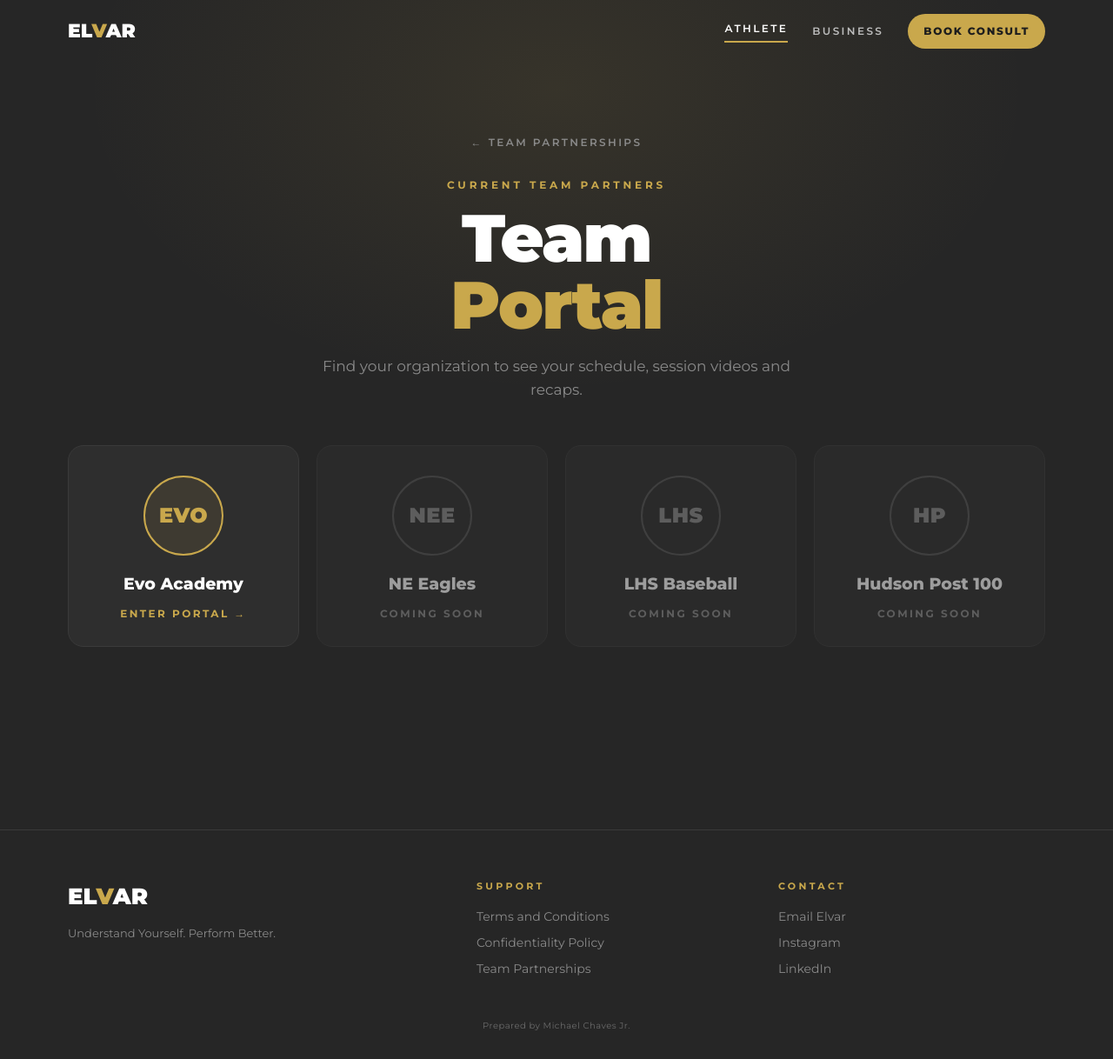
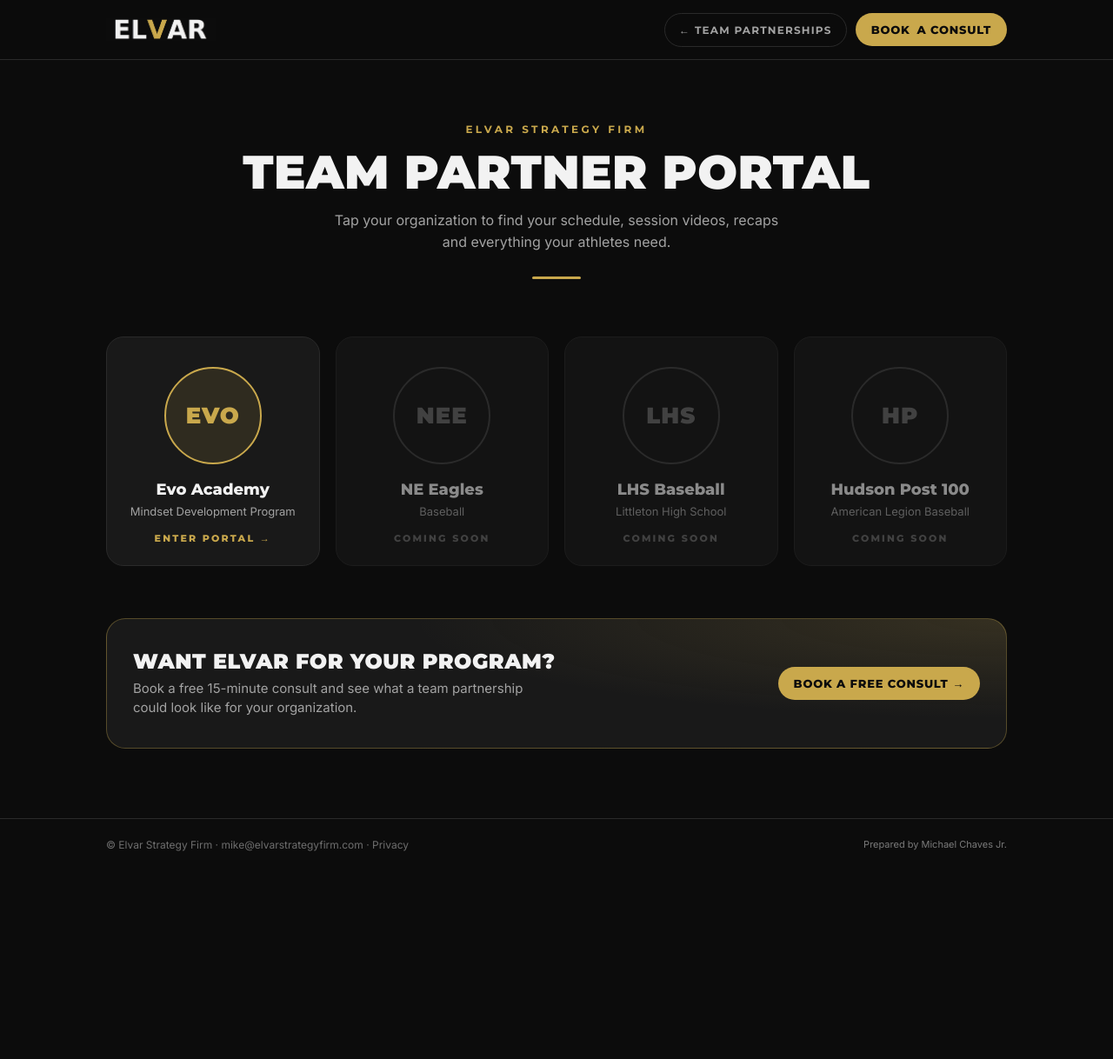
Before and after one commit to elvarstrategyfirm/elvar-website, a plain HTML site: page team-portal/index.html in a window 1280 px wide. Shown: the whole page at 87% size. After the commit the page ends 1007 px from the top, so only its background shows below. Drawn offline with Linux system fonts and the light colour scheme.

Commit message:
Build Team Partner Portal landing page in portal style
Co-Authored-By: Claude Opus 5.5 <noreply@anthropic.com>
Claude-Session: https://claude.ai/code/session_01X4MVzoFQLrptBPRFfG74E4

```diff
--- a/team-portal/index.html
+++ b/team-portal/index.html
@@ -1,159 +1,60 @@
 <!DOCTYPE html>
 <html lang="en">
 <head>
-<meta charset="UTF-8">
-<meta name="viewport" content="width=device-width, initial-scale=1.0">
-<title>Team Portal — Elvar Strategy Firm</title>
-<meta name="description" content="Elvar team partner portal: find your organization.">
+<meta charset="utf-8">
+<meta name="viewport" content="width=device-width, initial-scale=1">
+<title>Team Partner Portal | Elvar Strategy Firm</title>
 <link rel="preconnect" href="https://fonts.googleapis.com">
 <link rel="preconnect" href="https://fonts.gstatic.com" crossorigin>
-<link href="https://fonts.googleapis.com/css2?family=Montserrat:wght@400;500;600;700;800;900&display=swap" rel="stylesheet">
+<link href="https://fonts.googleapis.com/css2?family=Montserrat:wght@600;700;800;900&family=Inter:wght@400;500;600&display=swap" rel="stylesheet">
 <style>
-  :root{--bg:#262626;--bg2:#1d1d1d;--card:#2e2e2e;--line:#3a3a3a;--gold:#C9A84C;--white:#fff;--text:#d9d9d9;--muted:#8a8a8a}
+  :root{--black:#0C0C0C;--ink:#141414;--card:#191919;--card2:#1F1F1F;--line:#2A2A2A;--gold:#C9A84C;--gold-soft:rgba(201,168,76,.12);--gold-line:rgba(201,168,76,.35);--white:#F2F2F2;--muted:#A3A3A3;--dim:#6E6E6E;--head:'Montserrat',system-ui,sans-serif;--body:'Inter',system-ui,sans-serif}
   *{box-sizing:border-box;margin:0;padding:0}
-  body{background:var(--bg);color:var(--text);font-family:'Montserrat',sans-serif;line-height:1.6}
+  html,body{background:var(--black);color:var(--white);font-family:var(--body);-webkit-font-smoothing:antialiased}
+  body{min-height:100vh;display:flex;flex-direction:column}
   a{color:inherit;text-decoration:none}
-  img{display:block;max-width:100%}
-  .gold{color:var(--gold)}
-  .wrap{max-width:1180px;margin:0 auto;padding:0 28px}
-  .eyebrow{font-size:12px;font-weight:700;letter-spacing:.32em;text-transform:uppercase;color:var(--gold)}
-  h2{font-size:clamp(28px,3.4vw,42px);font-weight:800;color:var(--white);line-height:1.15;letter-spacing:-.01em;margin-top:14px}
-
-  /* NAV */
-  nav{position:fixed;inset:0 0 auto 0;z-index:50;border-bottom:1px solid transparent;transition:background .3s,border-color .3s}
-  nav.scrolled{background:rgba(29,29,29,.92);backdrop-filter:blur(10px);border-color:var(--line)}
-  nav .wrap{display:flex;align-items:center;justify-content:space-between;height:72px}
-  .mini{font-weight:900;font-size:22px;color:var(--white)}
-  .links{display:flex;gap:28px;font-size:12px;font-weight:600;letter-spacing:.2em;text-transform:uppercase}
-  .links a{color:#bdbdbd;transition:color .2s} .links a:hover{color:var(--white)}
-  .links a.active{color:var(--white);border-bottom:2px solid var(--gold);padding-bottom:4px}
-
-  /* HERO */
-  .hero{padding:140px 0 90px;position:relative;overflow:hidden}
-  .hero::before{content:"";position:absolute;inset:0;background:radial-gradient(ellipse at 20% 30%,rgba(201,168,76,.08),transparent 55%)}
-  .hero-grid{position:relative;display:grid;grid-template-columns:1.1fr .9fr;gap:70px;align-items:center}
-  .back{display:inline-flex;gap:8px;align-items:center;font-size:12px;font-weight:600;letter-spacing:.2em;text-transform:uppercase;color:var(--muted);margin-bottom:30px;transition:color .2s}
-  .back:hover{color:var(--gold)}
-  h1{font-size:clamp(44px,6vw,82px);font-weight:900;color:var(--white);line-height:1;letter-spacing:-.02em;margin-top:16px}
-  h1 .line2{display:block;color:var(--gold)}
-  .lead{margin-top:26px;font-size:18px;color:var(--text);max-width:520px}
-  .hero-photo{border-radius:18px;overflow:hidden;aspect-ratio:4/5;border:1px solid var(--line);position:relative;animation:rise .9s .2s ease both}
-  .hero-photo img{width:100%;height:100%;object-fit:cover;object-position:center 30%}
-  .hero-photo::after{content:"";position:absolute;inset:0;background:linear-gradient(to top,rgba(20,20,20,.55),transparent 45%)}
-  .hero-copy{animation:rise .9s ease both}
-
-
-  .links{align-items:center}
-  .nav-portal{color:#bdbdbd}
-  .nav-book{color:#1d1d1d!important;background:var(--gold);padding:10px 18px;border-radius:999px;font-weight:800;letter-spacing:.14em;transition:background .2s,transform .2s}
-  .nav-book:hover{background:#d8b964;transform:translateY(-1px)}
-  .hero-ctas{display:flex;flex-wrap:wrap;gap:16px;align-items:center;margin-top:32px}
-  .hero-ctas .btn-hero{margin-top:0}
-  .partner-pill{display:inline-flex;align-items:center;gap:16px;padding:14px 28px 14px 14px;border:1px solid var(--line);border-radius:999px;background:rgba(29,29,29,.7);transition:border-color .3s,background .3s}
-  .partner-pill:hover{border-color:var(--gold);background:rgba(29,29,29,1)}
-  .pl-icon{flex:0 0 52px;width:52px;height:52px;border-radius:50%;border:1px solid var(--gold);display:flex;align-items:center;justify-content:center;color:var(--gold)}
-  .partner-pill span:last-child{font-size:18px;font-weight:800;color:var(--white);line-height:1.3}
-  .partner-pill small{display:block;margin-bottom:3px;font-size:12px;font-weight:700;letter-spacing:.2em;text-transform:uppercase;color:var(--gold)}
-  .facts{margin-top:36px}
-
-  /* FACTS */
-  .facts{display:grid;grid-template-columns:repeat(3,1fr);gap:20px;margin-top:44px}
-  .fact{background:var(--card);border:1px solid var(--line);border-radius:14px;padding:22px 22px 20px;transition:border-color .3s,transform .3s}
-  .fact:hover{border-color:var(--gold);transform:translateY(-3px)}
-  .fact .big{font-size:30px;font-weight:900;color:var(--white);line-height:1}
-  .fact .big small{font-size:14px;font-weight:700;color:var(--gold);margin-left:4px;letter-spacing:.05em}
-  .fact .lbl{margin-top:10px;font-size:13px;color:var(--muted);line-height:1.45}
-
-  /* HOW IT WORKS */
-  section{padding:100px 0}
-  .how{background:var(--bg2)}
-  .center{text-align:center;max-width:680px;margin:0 auto}
-  .center p{margin-top:16px;color:var(--muted)}
-  .steps{display:grid;grid-template-columns:repeat(3,1fr);gap:22px;margin-top:56px}
-  .step{background:var(--card);border:1px solid var(--line);border-radius:14px;padding:32px 28px;position:relative}
-  .step .n{font-size:13px;font-weight:800;color:var(--gold);letter-spacing:.2em}
-  .step h3{margin-top:12px;font-size:21px;font-weight:800;color:var(--white)}
-  .step p{margin-top:10px;font-size:15px;color:var(--muted)}
-
-  /* CONSULT */
-  .consult{position:relative;overflow:hidden;text-align:center;padding:120px 0}
-  .consult::before{content:"";position:absolute;inset:0;background:radial-gradient(ellipse at 50% 50%,rgba(201,168,76,.12),transparent 60%)}
-  .consult .wrap{position:relative}
-  .consult p{margin:18px auto 0;max-width:560px;color:var(--text)}
-  .btn{display:inline-flex;align-items:center;gap:12px;margin-top:36px;padding:18px 34px;border-radius:999px;font-size:13px;font-weight:800;letter-spacing:.18em;text-transform:uppercase;background:var(--gold);color:#1d1d1d;transition:transform .2s,background .2s,box-shadow .2s}
-  .btn:hover{transform:translateY(-2px);background:#d8b964;box-shadow:0 14px 30px rgba(201,168,76,.25)}
-  .free{display:block;margin-top:14px;font-size:12px;color:var(--muted);letter-spacing:.08em}
-
-  /* PORTAL */
-  .portal{padding:0 0 110px}
-  .portal-card{display:grid;grid-template-columns:auto 1fr auto;gap:28px;align-items:center;background:var(--bg2);border:1px solid var(--line);border-radius:18px;padding:34px 36px;transition:border-color .3s,transform .3s,box-shadow .3s}
-  .portal-card:hover{border-color:var(--gold);transform:translateY(-4px);box-shadow:0 20px 44px rgba(0,0,0,.4)}
-  .lock{width:62px;height:62px;border-radius:50%;border:1px solid var(--gold);display:flex;align-items:center;justify-content:center;color:var(--gold)}
-  .portal-card h3{font-size:22px;font-weight:800;color:var(--white)}
-  .portal-card p{margin-top:6px;color:var(--muted);font-size:15px}
-  .portal-card .go{display:inline-flex;align-items:center;gap:10px;padding:14px 24px;border-radius:999px;border:1px solid var(--gold);color:var(--gold);font-size:12px;font-weight:800;letter-spacing:.18em;text-transform:uppercase;transition:background .3s,color .3s;white-space:nowrap}
-  .portal-card:hover .go{background:var(--gold);color:#1d1d1d}
-
-  /* FOOTER */
-  footer{border-top:1px solid var(--line);padding:56px 0 30px}
-  .foot{display:grid;grid-template-columns:1.4fr 1fr 1fr;gap:40px}
-  .foot .mini{font-size:26px}
-  .foot .tagline{margin-top:10px;font-size:13px;color:var(--muted)}
-  .foot h4{font-size:11px;font-weight:700;letter-spacing:.3em;color:var(--gold);text-transform:uppercase;margin-bottom:14px}
-  .foot ul{list-style:none;display:grid;gap:8px;font-size:14px}
-  .foot ul a{color:var(--muted)} .foot ul a:hover{color:var(--white)}
-  .credit{text-align:center;margin-top:46px;font-size:10px;color:#6b6b6b;letter-spacing:.05em}
-
-  .reveal{opacity:0;transform:translateY(24px);transition:opacity .8s ease,transform .8s ease}
-  .reveal.in{opacity:1;transform:none}
-  @keyframes rise{from{opacity:0;transform:translateY(16px)}to{opacity:1;transform:none}}
-
-  @media (max-width:860px){
-    .links{gap:12px;font-size:10px}
-    .links a[href="/elvar-business"],.links a.active,.nav-portal{display:none}
-    .nav-book{padding:9px 14px}
-    .hero-ctas .btn-hero{width:100%;justify-content:center;padding:18px 16px;letter-spacing:.1em;font-size:12px}
-    .partner-pill{width:100%}
-    .hero{padding:110px 0 70px}
-    .hero-grid,.steps,.foot{grid-template-columns:1fr}
-    .hero-grid{gap:40px}
-    .hero-photo{aspect-ratio:5/4}
-    .facts{grid-template-columns:1fr;gap:12px}
-    section{padding:80px 0}
-    .portal-card{grid-template-columns:1fr;text-align:center;justify-items:center}
-  }
-
-  .hero-photo.wide{aspect-ratio:4/5}
-  /* INCLUDES */
-  .inc{display:grid;grid-template-columns:repeat(4,1fr);gap:20px;margin-top:56px}
-  .card{background:var(--card);border:1px solid var(--line);border-radius:14px;padding:30px 26px;transition:border-color .3s,transform .3s}
-  .card:hover{border-color:var(--gold);transform:translateY(-4px)}
-  .ico{width:48px;height:48px;border-radius:12px;background:rgba(201,168,76,.1);border:1px solid rgba(201,168,76,.35);display:flex;align-items:center;justify-content:center;color:var(--gold)}
-  .card h3{margin-top:18px;font-size:19px;font-weight:800;color:var(--white)}
-  .card p{margin-top:8px;font-size:14px;color:var(--muted)}
-  .who{display:grid;grid-template-columns:1fr 1fr;gap:70px;align-items:center}
-  .who .photo{border-radius:16px;overflow:hidden;aspect-ratio:3/2;border:1px solid var(--line)}
-  .who .photo img{width:100%;height:100%;object-fit:cover}
-  .tags{display:flex;flex-wrap:wrap;gap:10px;margin-top:26px}
-  .tag{padding:9px 16px;border:1px solid var(--line);border-radius:999px;font-size:13px;font-weight:600;color:var(--white);background:var(--bg2)}
-  .who p{margin-top:16px;color:var(--text)}
-  @media (max-width:860px){.inc{grid-template-columns:1fr 1fr}.who{grid-template-columns:1fr;gap:36px}}
-  @media (max-width:520px){.inc{grid-template-columns:1fr}}
-
-  .tp-hero{padding:150px 0 50px;text-align:center;position:relative}
-  .tp-hero::before{content:"";position:absolute;inset:0;background:radial-gradient(ellipse at 50% 20%,rgba(201,168,76,.10),transparent 60%)}
-  .tp-hero .wrap{position:relative}
-  .tp-hero h1{margin-top:14px}
-  .tp-hero p{margin:18px auto 0;max-width:560px;color:var(--muted);font-size:17px}
-  .orgs{display:grid;grid-template-columns:repeat(auto-fill,minmax(230px,1fr));gap:20px;padding-bottom:110px}
-  .org{display:flex;flex-direction:column;align-items:center;text-align:center;background:var(--card);border:1px solid var(--line);border-radius:18px;padding:34px 22px 28px;transition:border-color .3s,transform .3s,box-shadow .3s}
-  a.org:hover{border-color:var(--gold);transform:translateY(-5px);box-shadow:0 20px 44px rgba(0,0,0,.4)}
-  .org .mono{width:92px;height:92px;border-radius:50%;border:2px solid var(--gold);background:rgba(201,168,76,.1);display:flex;align-items:center;justify-content:center;font-weight:900;font-size:24px;color:var(--gold);letter-spacing:.02em}
-  .org h3{margin-top:18px;font-size:19px;font-weight:800;color:var(--white)}
-  .org .st{margin-top:8px;font-size:12px;font-weight:700;letter-spacing:.2em;text-transform:uppercase;color:var(--gold)}
-  .org.soon{opacity:.55}
-  .org.soon .mono{border-color:#555;color:#8a8a8a;background:transparent}
-  .org.soon .st{color:var(--muted)}
+  .wrap{width:100%;max-width:1080px;margin:0 auto;padding:0 22px}
+  main{flex:1}
+  .bar{border-bottom:1px solid var(--line);position:sticky;top:0;background:rgba(12,12,12,.92);backdrop-filter:blur(8px);z-index:20}
+  .bar .wrap{display:flex;align-items:center;justify-content:space-between;height:68px;gap:12px}
+  .bar img{height:26px;display:block}
+  .bar-actions{display:flex;gap:10px;align-items:center}
+  .btn-gold{background:var(--gold);color:#0C0C0C;font-family:var(--head);font-weight:800;font-size:13px;letter-spacing:.06em;text-transform:uppercase;padding:11px 18px;border-radius:999px;display:inline-flex;align-items:center;gap:8px;transition:transform .15s,filter .15s;white-space:nowrap}
+  .btn-gold:hover{filter:brightness(1.08);transform:translateY(-1px)}
+  .btn-ghost{border:1px solid var(--line);color:var(--muted);font-family:var(--head);font-size:12px;font-weight:700;letter-spacing:.1em;text-transform:uppercase;padding:11px 16px;border-radius:999px;white-space:nowrap}
+  .btn-ghost:hover{color:var(--white);border-color:var(--dim)}
+  .hero{padding:72px 0 36px;text-align:center}
+  .eyebrow{font-family:var(--head);font-weight:700;font-size:12px;letter-spacing:.28em;text-transform:uppercase;color:var(--gold)}
+  .hero h1{font-family:var(--head);font-weight:900;font-size:clamp(32px,5.4vw,54px);letter-spacing:.01em;margin:14px 0;line-height:1.05;text-transform:uppercase}
+  .hero p{color:var(--muted);font-size:16px;max-width:540px;margin:0 auto;line-height:1.6}
+  .rule{width:56px;height:3px;background:var(--gold);margin:26px auto 0;border-radius:2px}
+  .tiles{display:grid;grid-template-columns:repeat(auto-fill,minmax(220px,1fr));gap:18px;padding:30px 0 50px}
+  .tile{background:var(--card);border:1px solid var(--line);border-radius:20px;padding:34px 18px 24px;text-align:center;position:relative;overflow:hidden;transition:border-color .2s,transform .2s,background .2s;display:block}
+  .tile::after{content:"";position:absolute;inset:auto 0 0 0;height:3px;background:var(--gold);transform:scaleX(0);transition:transform .25s}
+  a.tile:hover{border-color:var(--gold-line);transform:translateY(-4px);background:var(--card2)}
+  a.tile:hover::after{transform:scaleX(1)}
+  a.tile:focus-visible{outline:2px solid var(--gold);outline-offset:3px}
+  .logo{width:112px;height:112px;border-radius:50%;margin:0 auto 18px;display:grid;place-items:center;border:2px solid var(--gold);background:var(--gold-soft);overflow:hidden}
+  .logo img{width:78%;height:78%;object-fit:contain}
+  .logo .mono{font-family:var(--head);font-weight:900;font-size:26px;letter-spacing:.04em;color:var(--gold)}
+  .tile .name{font-family:var(--head);font-weight:800;font-size:18px;color:var(--white)}
+  .tile .sub{font-size:13px;color:var(--muted);margin-top:6px}
+  .tile .go{margin-top:16px;font-family:var(--head);font-size:11px;font-weight:800;letter-spacing:.2em;text-transform:uppercase;color:var(--gold)}
+  .tile.soon{opacity:.55}
+  .tile.soon .logo{border-color:#444;background:transparent;filter:grayscale(1)}
+  .tile.soon .logo .mono,.tile.soon .go{color:var(--dim)}
+  .cta{margin:10px 0 80px;border:1px solid var(--gold-line);border-radius:22px;padding:34px 30px;display:flex;align-items:center;justify-content:space-between;gap:20px;flex-wrap:wrap;background:radial-gradient(120% 140% at 100% 0%,rgba(201,168,76,.16),transparent 55%),var(--card)}
+  .cta h2{font-family:var(--head);font-weight:900;font-size:24px;text-transform:uppercase;letter-spacing:.02em}
+  .cta p{color:var(--muted);font-size:15px;margin-top:6px;max-width:460px;line-height:1.5}
+  footer{border-top:1px solid var(--line);padding:22px 0 28px}
+  footer .wrap{display:flex;justify-content:space-between;gap:12px;flex-wrap:wrap;font-size:12px;color:var(--dim)}
+  footer a:hover{color:var(--gold)}
+  footer .credit{color:#7A7A7A;font-size:11px}
+  .tile{opacity:0;transform:translateY(14px);animation:in .6s ease forwards}
+  @keyframes in{to{opacity:1;transform:none}}
+  .tile.soon{animation-name:insoon}
+  @keyframes insoon{to{opacity:.55;transform:none}}
+  @media (max-width:760px){.hero{padding:52px 0 24px}.tiles{grid-template-columns:repeat(2,1fr);gap:12px}.tile{padding:24px 10px 18px}.logo{width:84px;height:84px}.tile .name{font-size:15px}.bar .long{display:none}}
 </style>
 <script>
 /* Preview fix: when viewed at *.github.io/elvar-website/, point site links and images at that sub-folder. Does nothing on elvarstrategyfirm.com. */
@@ -162,70 +63,60 @@ function fx(u){return u&&u.charAt(0)==='/'&&u.charAt(1)!=='/'&&u.indexOf(B+'/')!
 document.addEventListener('DOMContentLoaded',function(){
 document.querySelectorAll('a[href]').forEach(function(a){a.setAttribute('href',fx(a.getAttribute('href')))});
 document.querySelectorAll('img[src]').forEach(function(i){i.setAttribute('src',fx(i.getAttribute('src')))});
-document.querySelectorAll('style').forEach(function(s){s.textContent=s.textContent.replace(/url\('\/assets/g,"url('"+B+"/assets")})});
+});
 })();
 </script>
 </head>
 <body>
-
-<nav id="nav">
+<header class="bar">
   <div class="wrap">
-    <a href="/" class="mini" aria-label="Elvar Strategy Firm home">EL<span class="gold">V</span>AR</a>
-    <div class="links">
-      <a href="/elvar-athlete" class="active">Athlete</a>
-      <a href="/elvar-business">Business</a>
-      <a class="nav-book" href="https://elvarstrategyfirm.as.me/schedule/523525b2" target="_blank" rel="noopener">Book Consult</a>
+    <a href="/team-partnerships" aria-label="Back to Team Partnerships"><img src="/assets/img/elvar-wordmark.png" alt="ELVAR"></a>
+    <div class="bar-actions">
+      <a class="btn-ghost" href="/team-partnerships">&larr; <span class="long">Team Partnerships</span></a>
+      <a class="btn-gold" href="https://elvarstrategyfirm.as.me/schedule/523525b2" target="_blank" rel="noopener">Book <span class="long">a Consult</span></a>
     </div>
-  </div>
-</nav>
-
-<header class="tp-hero">
-  <div class="wrap">
-    <a class="back" href="/team-partnerships">&larr; Team Partnerships</a>
-    <div class="eyebrow">Current team partners</div>
-    <h1>Team<span class="line2">Portal</span></h1>
-    <p>Find your organization to see your schedule, session videos and recaps.</p>
   </div>
 </header>
 
-<section style="padding-top:0">
-  <div class="wrap orgs"><a class="org" href="/evo-academy"><div class="mono">EVO</div><h3>Evo Academy</h3><div class="st">Enter portal &rarr;</div></a><div class="org soon"><div class="mono">NEE</div><h3>NE Eagles</h3><div class="st">Coming soon</div></div><div class="org soon"><div class="mono">LHS</div><h3>LHS Baseball</h3><div class="st">Coming soon</div></div><div class="org soon"><div class="mono">HP</div><h3>Hudson Post 100</h3><div class="st">Coming soon</div></div></div>
-</section>
+<main>
+  <section class="wrap">
+    <div class="hero">
+      <div class="eyebrow">Elvar Strategy Firm</div>
+      <h1>Team Partner Portal</h1>
+      <p>Tap your organization to find your schedule, session videos, recaps and everything your athletes need.</p>
+      <div class="rule"></div>
+    </div>
+    <div class="tiles" id="tiles"></div>
+    <div class="cta">
+      <div><h2>Want Elvar for your program?</h2><p>Book a free 15-minute consult and see what a team partnership could look like for your organization.</p></div>
+      <a class="btn-gold" href="https://elvarstrategyfirm.as.me/schedule/523525b2" target="_blank" rel="noopener">Book a Free Consult &rarr;</a>
+    </div>
+  </section>
+</main>
 
 <footer>
   <div class="wrap">
-    <div class="foot">
-      <div>
-        <a href="/" class="mini">EL<span class="gold">V</span>AR</a>
-        <p class="tagline">Understand Yourself. Perform Better.</p>
-      </div>
-      <div>
-        <h4>Support</h4>
-        <ul>
-          <li><a href="/terms-and-conditions">Terms and Conditions</a></li>
-          <li><a href="/privacy-policy">Confidentiality Policy</a></li>
-          <li><a href="/team-partnerships">Team Partnerships</a></li>
-        </ul>
-      </div>
-      <div>
-        <h4>Contact</h4>
-        <ul>
-          <li><a href="mailto:mike@elvarstrategyfirm.com?subject=Looking%20to%20Partner">Email Elvar</a></li>
-          <li><a href="https://www.instagram.com/elvarmindset/" target="_blank" rel="noopener">Instagram</a></li>
-          <li><a href="https://www.linkedin.com/in/mchavesjr" target="_blank" rel="noopener">LinkedIn</a></li>
-        </ul>
-      </div>
-    </div>
-    <div class="credit">Prepared by Michael Chaves Jr.</div>
+    <span>&copy; Elvar Strategy Firm &middot; <a href="mailto:mike@elvarstrategyfirm.com">mike@elvarstrategyfirm.com</a> &middot; <a href="/privacy-policy">Privacy</a></span>
+    <span class="credit">Prepared by Michael Chaves Jr.</span>
   </div>
 </footer>
 
 <script>
-  const nav=document.getElementById('nav');
-  const onScroll=()=>nav.classList.toggle('scrolled',scrollY>40);
-  addEventListener('scroll',onScroll);onScroll();
-  const io=new IntersectionObserver(es=>es.forEach(e=>{if(e.isIntersecting){e.target.classList.add('in');io.unobserve(e.target)}}),{threshold:.12});
-  document.querySelectorAll('.reveal').forEach(el=>io.observe(el));
+/* TEAM LIST: add a partner here. logo = file in /assets/img/teams/ (shows initials until the logo is added). url = "" means "Coming soon". */
+const TEAMS = [
+  {name:"Evo Academy",      sub:"Mindset Development Program", initials:"EVO", logo:"evo-academy.png",  url:"/evo-academy"},
+  {name:"NE Eagles",        sub:"Baseball",                    initials:"NEE", logo:"ne-eagles.png",    url:""},
+  {name:"LHS Baseball",     sub:"Littleton High School",       initials:"LHS", logo:"lhs-baseball.png", url:""},
+  {name:"Hudson Post 100",  sub:"American Legion Baseball",    initials:"HP",  logo:"hudson-post-100.png", url:""}
+];
+const B = location.pathname.indexOf('/elvar-website/')===0 ? '/elvar-website' : '';
+const esc = s => String(s).replace(/[&<>"]/g, c => ({'&':'&amp;','<':'&lt;','>':'&gt;','"':'&quot;'}[c]));
+document.getElementById('tiles').innerHTML = TEAMS.map((t,i) => {
+  const logo = `<div class="logo"><img src="${B}/assets/img/teams/${esc(t.logo)}" alt="${esc(t.name)} logo" onerror="this.replaceWith(Object.assign(document.createElement('span'),{className:'mono',textContent:'${esc(t.initials)}'}))"></div>`;
+  const inner = `${logo}<div class="name">${esc(t.name)}</div><div class="sub">${esc(t.sub)}</div><div class="go">${t.url ? 'Enter portal &rarr;' : 'Coming soon'}</div>`;
+  const d = `style="animation-delay:${i*.08}s"`;
+  return t.url ? `<a class="tile" ${d} href="${B}${esc(t.url)}">${inner}</a>` : `<div class="tile soon" ${d}>${inner}</div>`;
+}).join('');
 </script>
 </body>
 </html>
```
